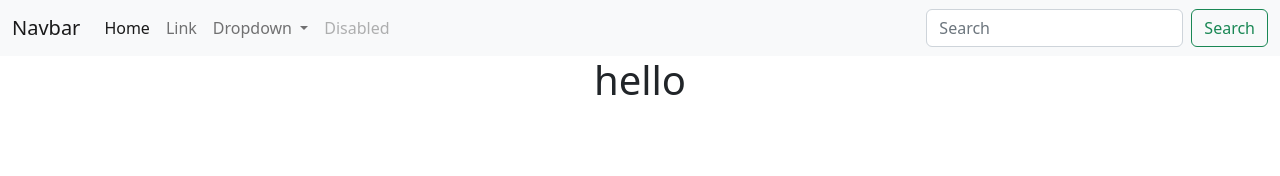
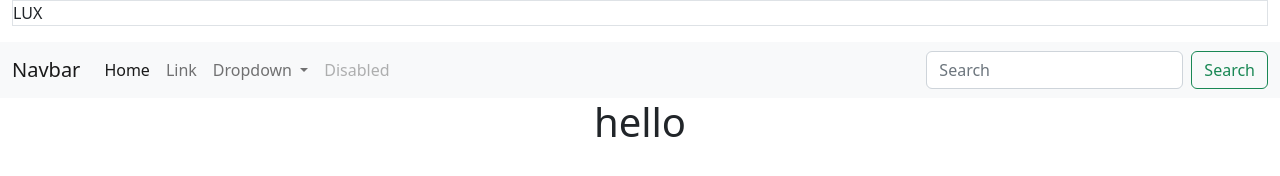
Before and after one commit to Snurre1/semester-project-2, a website: page index.html in a window 1280 px wide. Drawn offline with nearby package versions, Linux system fonts and the light colour scheme.

Commit message:
some bootstrap changes

```diff
--- a/index.html
+++ b/index.html
@@ -8,6 +8,12 @@
     <link rel="stylesheet" href="/dist/css/styles.css">
 </head>
 <body>
+    <header>
+        <div class="container-fluid">
+            <p class="p1, text-center, border">LUX</p>
+        </div>
+
+
     <nav class="navbar navbar-expand-lg bg-light">
   <div class="container-fluid">
     <a class="navbar-brand" href="#">Navbar</a>
@@ -44,6 +50,7 @@
     </div>
   </div>
 </nav>
+</header>
     <h1 class="text-center">hello</h1>
     <script src="/node_modules/bootstrap/dist/js/bootstrap.bundle.min.js"></script>
 </body>
--- a/src/scss/styles.scss
+++ b/src/scss/styles.scss
@@ -1 +1,3 @@
+@import "variables.scss";
+
 @import "../../node_modules/bootstrap/scss/bootstrap.scss";
```
